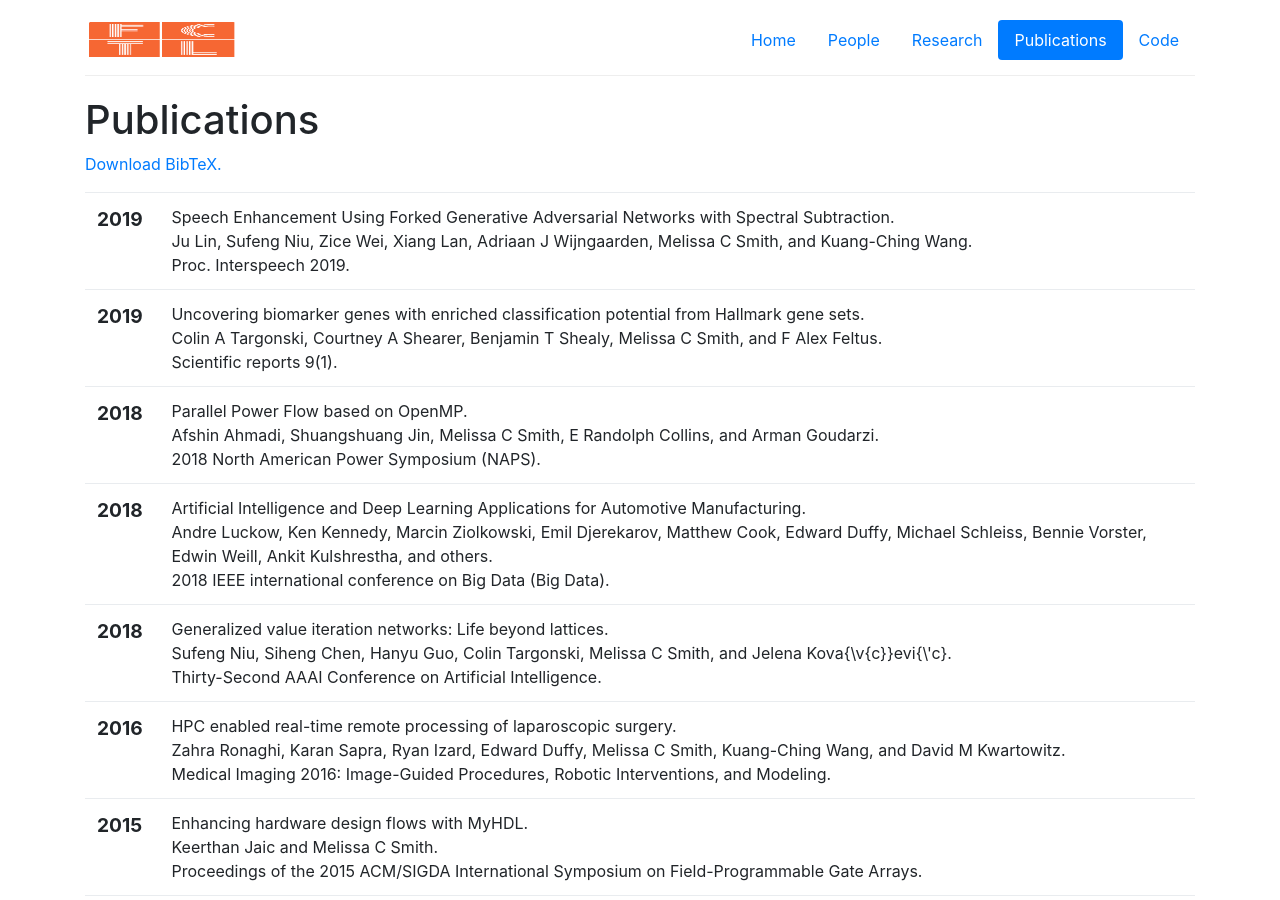
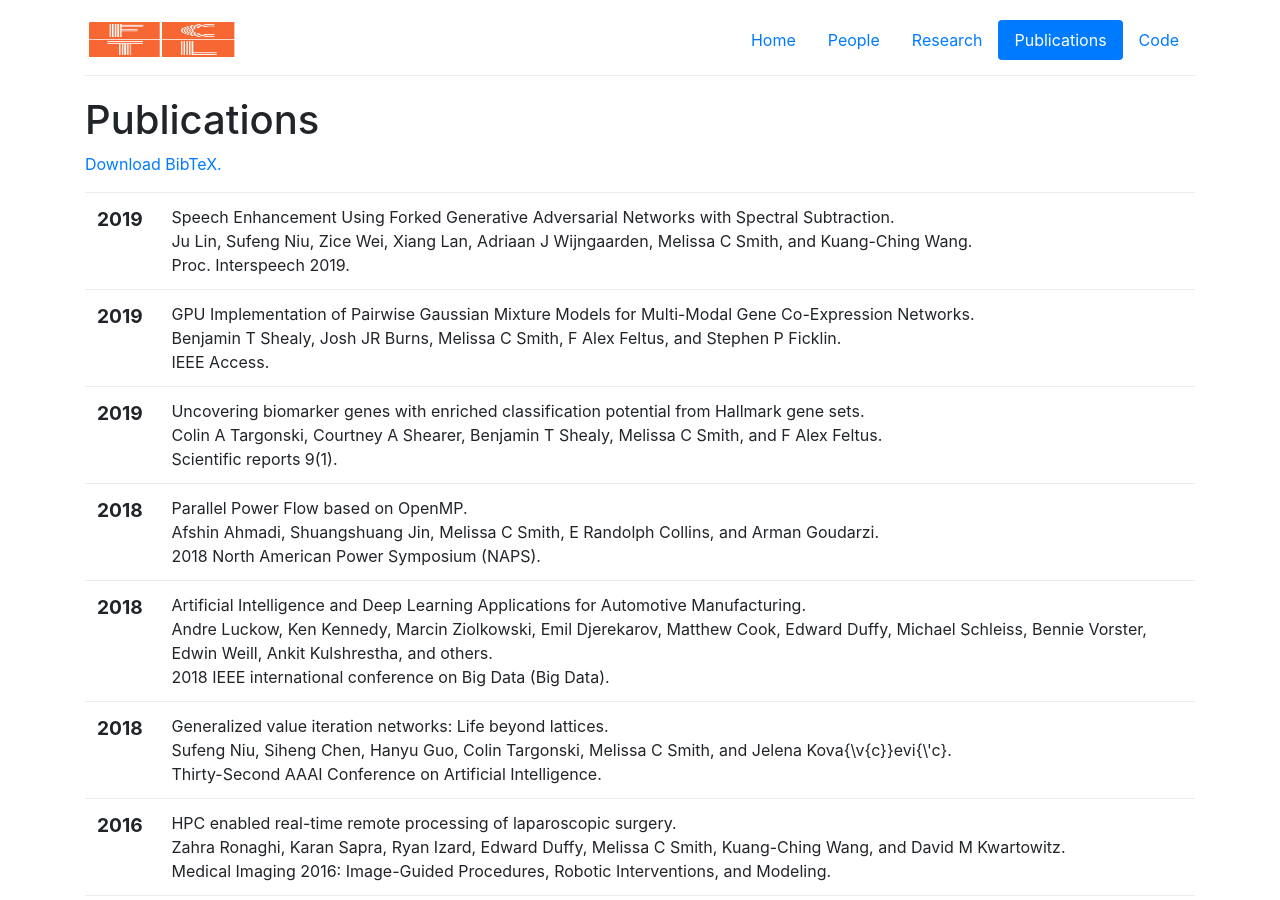
Before and after one commit to CUFCTL/cufctl.github.io, a Jekyll site: the page built from publications.html, in a window 1280 px wide and 900 px high. Built offline with Jekyll 4.4.1, drawn with Linux system fonts in a browser that asks for light colours.

Commit message:
Added KINC paper to publications

```diff
--- a/_includes/pubs.html
+++ b/_includes/pubs.html
@@ -14,6 +14,25 @@
 				Ju Lin, Sufeng Niu, Zice Wei, Xiang Lan, Adriaan J Wijngaarden, Melissa C Smith, and Kuang-Ching Wang.
 			</span><br />
 			<span class="venuetype"></span><span class="venue">Proc. Interspeech 2019</span>.
+			<br />
+			<span class="links">
+			</span>
+		</td>
+	</tr>
+	<tr>
+		<td>
+			<span class="date">
+				<big><strong>2019</strong></big><br />
+			</span>
+		</td>
+		<td class="publication">
+			<span class="pubtitle">
+				GPU Implementation of Pairwise Gaussian Mixture Models for Multi-Modal Gene Co-Expression Networks.
+			</span><br />
+			<span class="authors">
+				Benjamin T Shealy, Josh JR Burns, Melissa C Smith, F Alex Feltus, and Stephen P Ficklin.
+			</span><br />
+			<span class="venuetype"></span><span class="venue">IEEE Access</span>.
 			<br />
 			<span class="links">
 			</span>
```
Also changed, not shown: _posts/2019-10-21-publication.md (+1 -1 lines), bib/pubs.bib (+10 -0 lines).
